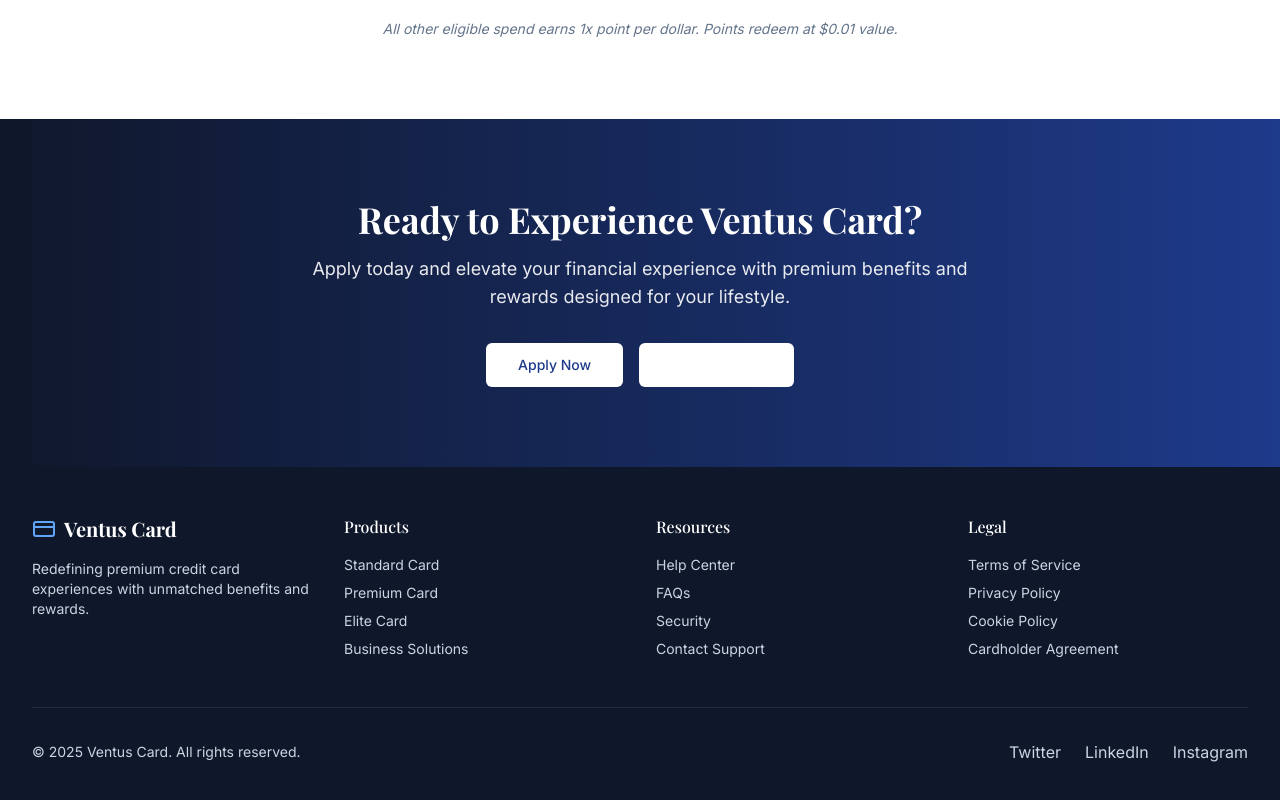
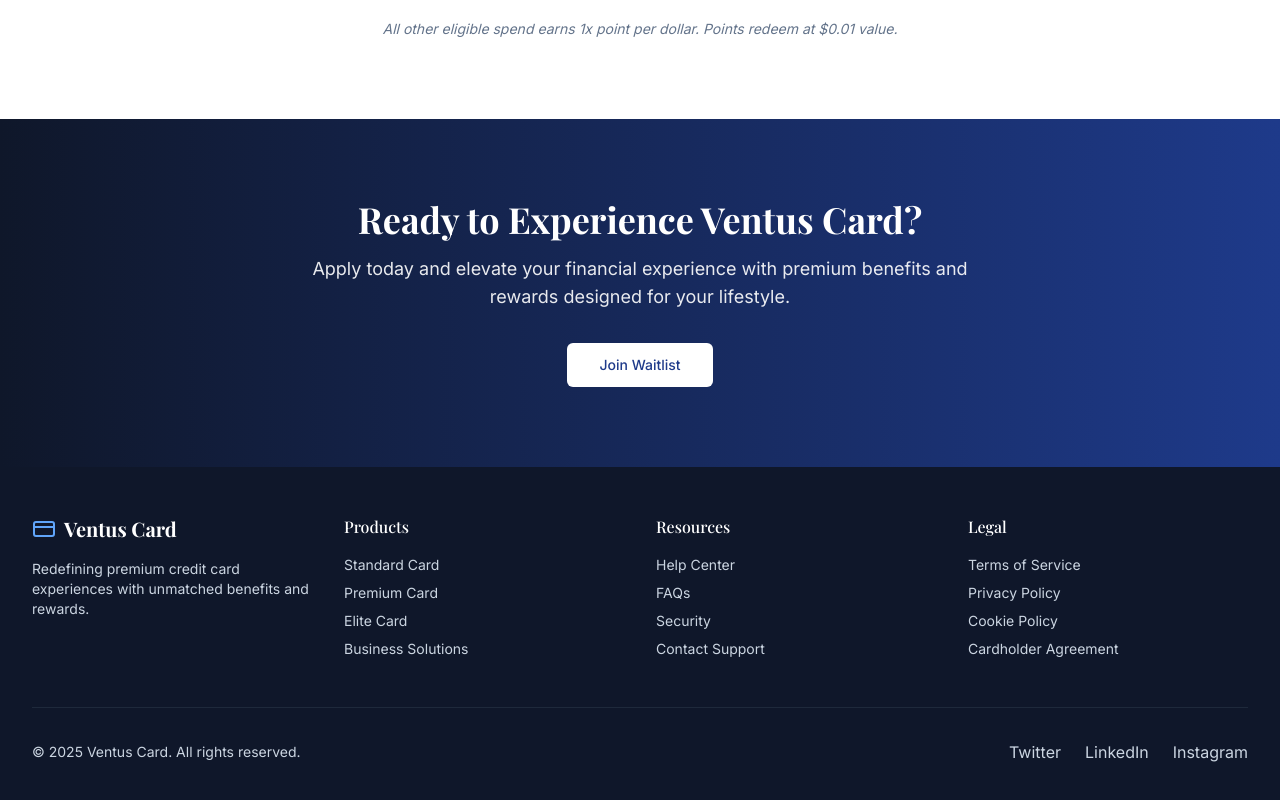
Before and after one commit to VentusCard/ventus, a React (Vite) app: page / in a window 1280 px wide. Shown: the part 3613-4413 px from the top of the page. Built offline with nearby package versions, Linux system fonts and the light colour scheme.

Commit message:
Refactor CTA component
Remove "How it Works" button and replace "Apply Now" with "Join Waitlist" in the CTA component.

```diff
--- a/src/components/CTA.tsx
+++ b/src/components/CTA.tsx
@@ -1,6 +1,5 @@
 
 import { Button } from "@/components/ui/button"
-import { Link } from "react-router-dom"
 
 const CTA = () => {
   return (
@@ -12,10 +11,7 @@ const CTA = () => {
         </p>
         <div className="flex flex-wrap justify-center gap-4">
           <Button size="lg" className="bg-white text-blue-900 hover:bg-white/90">
-            Apply Now
-          </Button>
-          <Button size="lg" variant="outline" className="border-white/20 hover:bg-white/10" asChild>
-            <Link to="/how-it-works">How it Works</Link>
+            Join Waitlist
           </Button>
         </div>
       </div>
```
